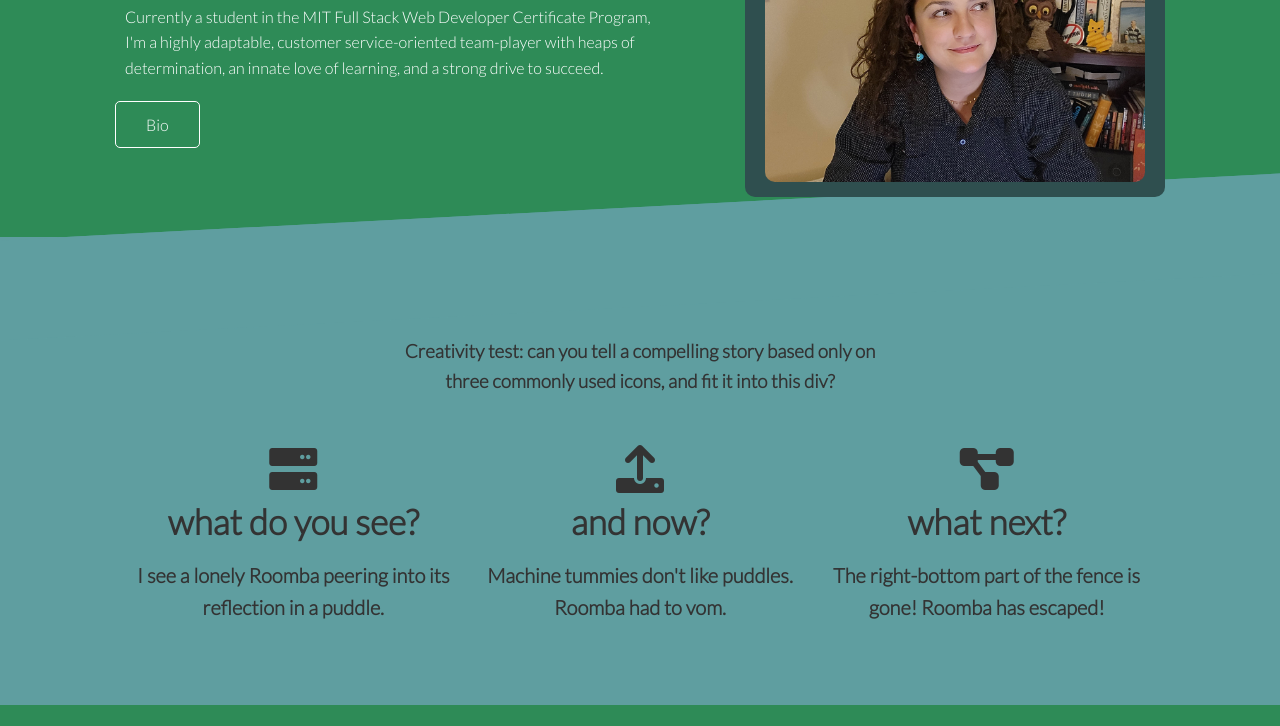
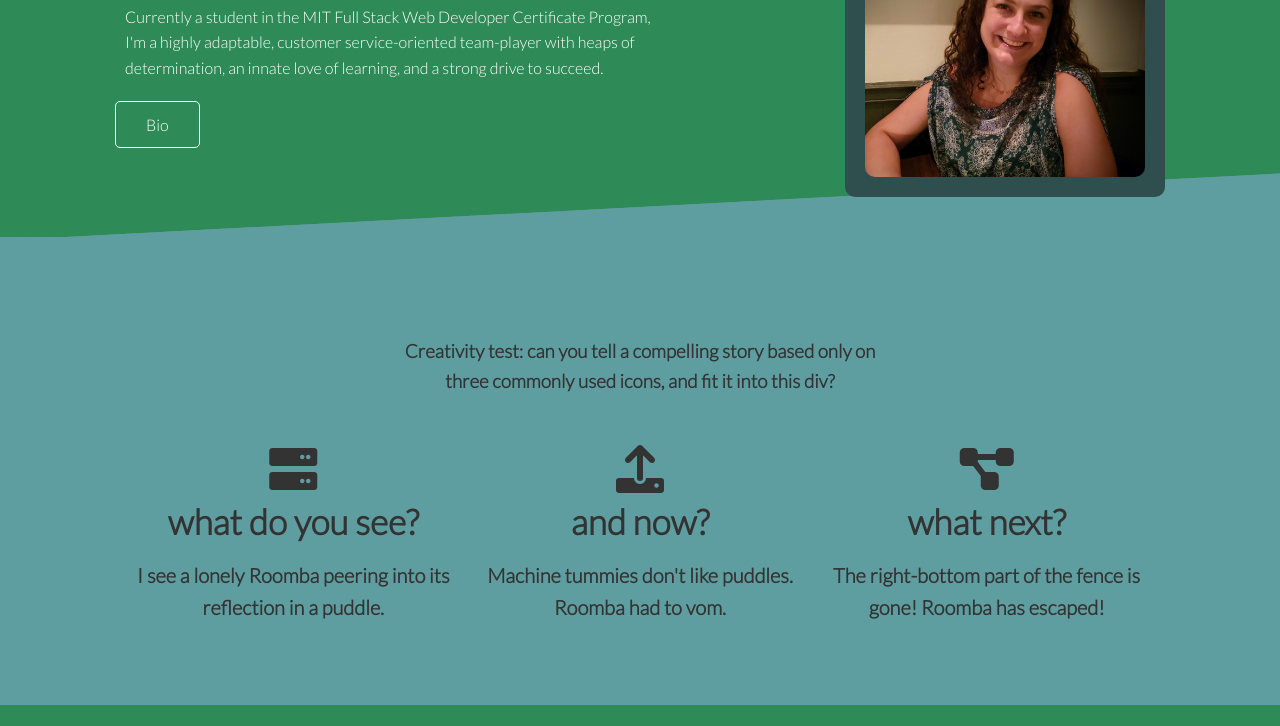
Before and after one commit to tracybreen/tracybreen.github.io, a plain HTML site: page index.html in a window 1280 px wide. Shown: the part 233-959 px from the top of the page. Drawn offline with Linux system fonts and the light colour scheme.

Commit message:
updates profile image

```diff
--- a/index.html
+++ b/index.html
@@ -33,7 +33,7 @@
         <a href="history.html" class="btn btn-outline">Bio</a>
       </div>
       <div class="showcase-pic">
-        <img class="radiusten" src="random-images/tracy-bio-photo4x3.jpg" alt="">
+        <img class="radiusten" src="random-images/tracy-bio-photo-new-square.jpg" alt="">
       </div>
 <!--
       <div class="showcase-form card">
--- a/styles.css
+++ b/styles.css
@@ -139,7 +139,7 @@ img {
   position: relative; /* relative because we're going to want to add a top property */
   border-radius: 10px;
   height: 320px;
-  width: 420px;
+  width: 320px;
   padding: 20px;
   z-index: 100;   /*makes sure this is alwyas in front */
   justify-self: flex-end;
```
Also changed, not shown: random-images/tracy-bio-photo-new-square.jpg (added).
